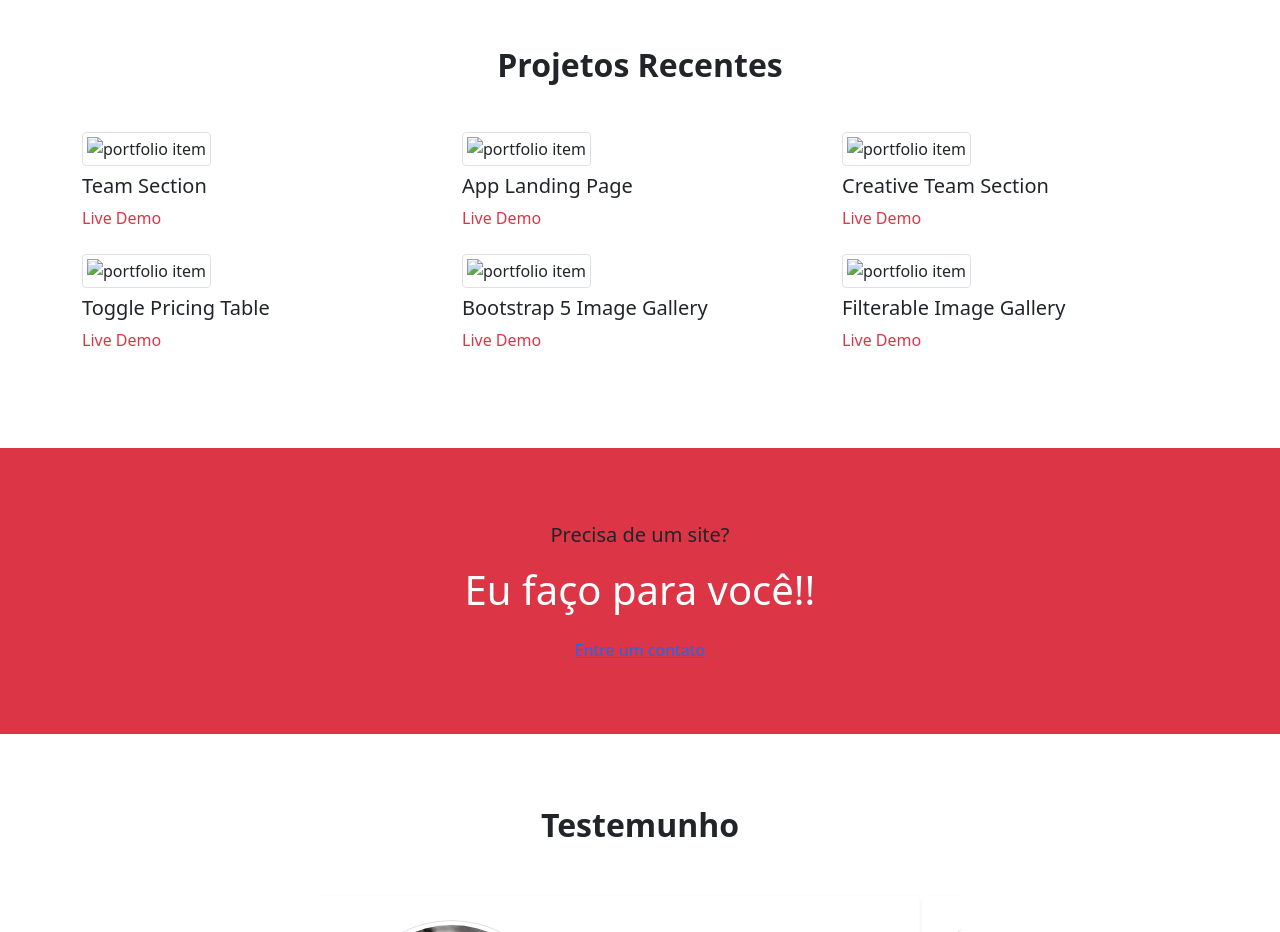
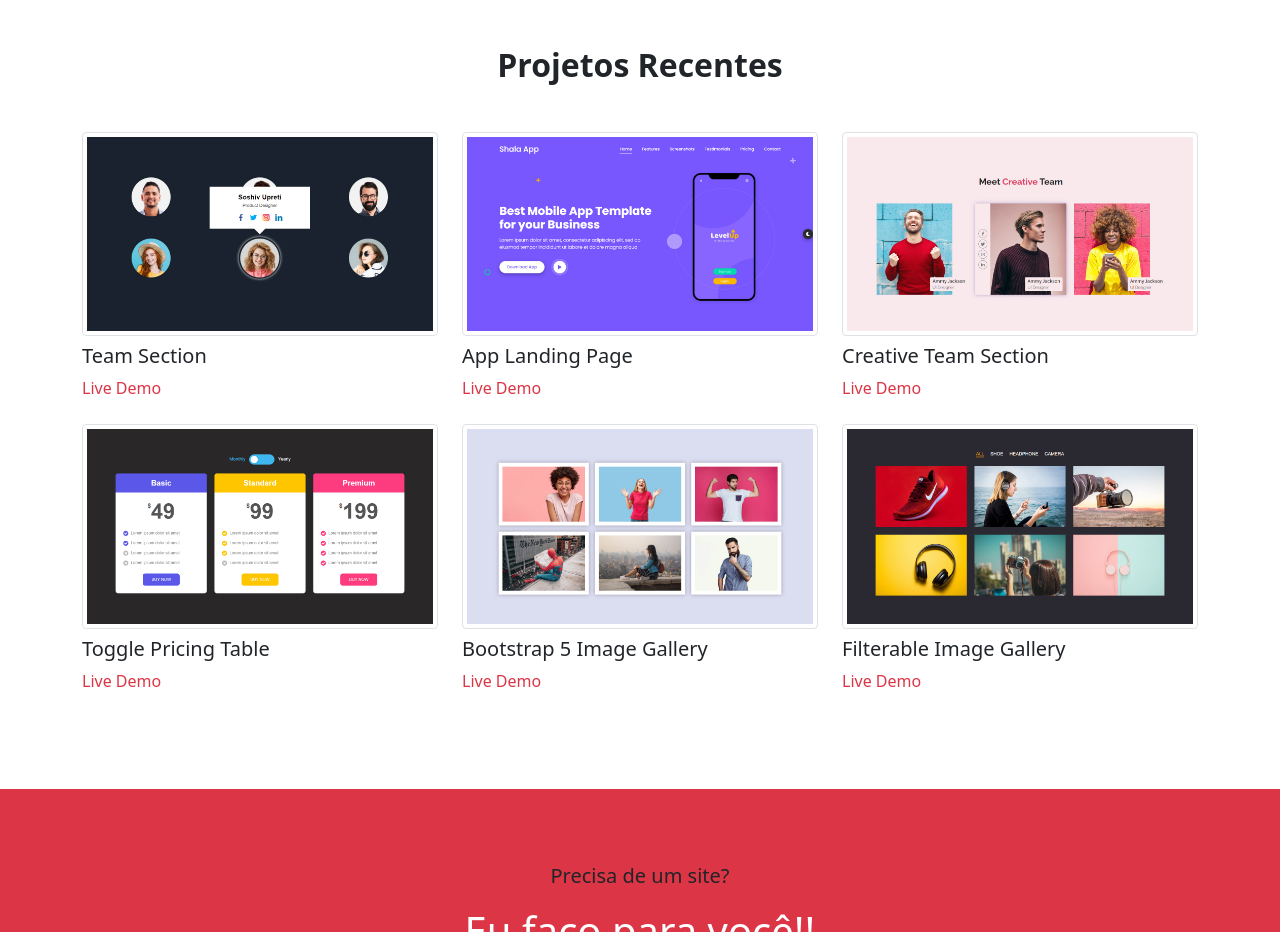
Before and after one commit to Toguro-Da-loud/Marquin-do-ti, a plain HTML site: page index.html in a window 1280 px wide. Shown: the part 2200-3132 px from the top of the page. Drawn offline with Linux system fonts and the light colour scheme; files whose address does not match are found by name.

Commit message:
Update index.html

```diff
--- a/index.html
+++ b/index.html
@@ -190,42 +190,42 @@
        <div class="row">
           <div class="col-md-6 col-lg-4">
               <div class="portfolio-item">
-                 <img src="Senac---Bootstrap-main/img/portfolio/1.jpg" class="w-100 img-thumbnail" alt="portfolio item">
+                 <img src="img/portfolio/1.jpg" class="w-100 img-thumbnail" alt="portfolio item">
                  <h3 class="text-capitalize fs-5 my-2">team section</h3>
                  <p class="mb-4"><a href="#" class="text-danger text-decoration-none">Live Demo</a></p>
               </div>
           </div>
           <div class="col-md-6 col-lg-4">
               <div class="portfolio-item">
-                 <img src="Senac---Bootstrap-main/img/portfolio/2.jpg" class="w-100 img-thumbnail" alt="portfolio item">
+                 <img src="img/portfolio/2.jpg" class="w-100 img-thumbnail" alt="portfolio item">
                  <h3 class="text-capitalize fs-5 my-2">app landing page</h3>
                  <p class="mb-4"><a href="#" class="text-danger text-decoration-none">Live Demo</a></p>
               </div>
           </div>
           <div class="col-md-6 col-lg-4">
               <div class="portfolio-item">
-                 <img src="Senac---Bootstrap-main/img/portfolio/3.jpg" class="w-100 img-thumbnail" alt="portfolio item">
+                 <img src="img/portfolio/3.jpg" class="w-100 img-thumbnail" alt="portfolio item">
                  <h3 class="text-capitalize fs-5 my-2">creative team section</h3>
                  <p class="mb-4"><a href="#" class="text-danger text-decoration-none">Live Demo</a></p>
               </div>
           </div>
           <div class="col-md-6 col-lg-4">
               <div class="portfolio-item">
-                 <img src="Senac---Bootstrap-main/img/portfolio/4.jpg" class="w-100 img-thumbnail" alt="portfolio item">
+                 <img src="img/portfolio/4.jpg" class="w-100 img-thumbnail" alt="portfolio item">
                  <h3 class="text-capitalize fs-5 my-2">toggle pricing table</h3>
                  <p class="mb-4"><a href="#" class="text-danger text-decoration-none">Live Demo</a></p>
               </div>
           </div>
           <div class="col-md-6 col-lg-4">
               <div class="portfolio-item">
-                 <img src="Senac---Bootstrap-main/img/portfolio/5.jpg" class="w-100 img-thumbnail" alt="portfolio item">
+                 <img src="img/portfolio/5.jpg" class="w-100 img-thumbnail" alt="portfolio item">
                  <h3 class="text-capitalize fs-5 my-2">bootstrap 5 image gallery</h3>
                  <p class="mb-4"><a href="#" class="text-danger text-decoration-none">Live Demo</a></p>
               </div>
           </div>
           <div class="col-md-6 col-lg-4">
               <div class="portfolio-item">
-                 <img src="Senac---Bootstrap-main/img/portfolio/6.jpg" class="w-100 img-thumbnail" alt="portfolio item">
+                 <img src="img/portfolio/6.jpg" class="w-100 img-thumbnail" alt="portfolio item">
                  <h3 class="text-capitalize fs-5 my-2">filterable image gallery</h3>
                  <p class="mb-4"><a href="#" class="text-danger text-decoration-none">Live Demo</a></p>
               </div>
@@ -240,7 +240,7 @@
             <div class="col-lg-8 text-center">
                 <p class="text-ligth fs-5">Precisa de um site?</p>
                 <h2 class="fs-1 text-white mb-4"> Eu faço para você!!</h2>
-                <a href="https://api.whatsapp.com/send?1=pt BR&phone=55 21973231483&text=Olá tudo bem como vai vc" class="bnt bnt-outline-ligth">Entre um contato</a>
+                <a href="https://api.whatsapp.com/send?1_pt BR&phone=55 21973231483&text=Olá tudo bem como vai vc" class="bnt bnt-outline-ligth">Entre um contato</a>
         </div>
     </div>
   </section>
```
